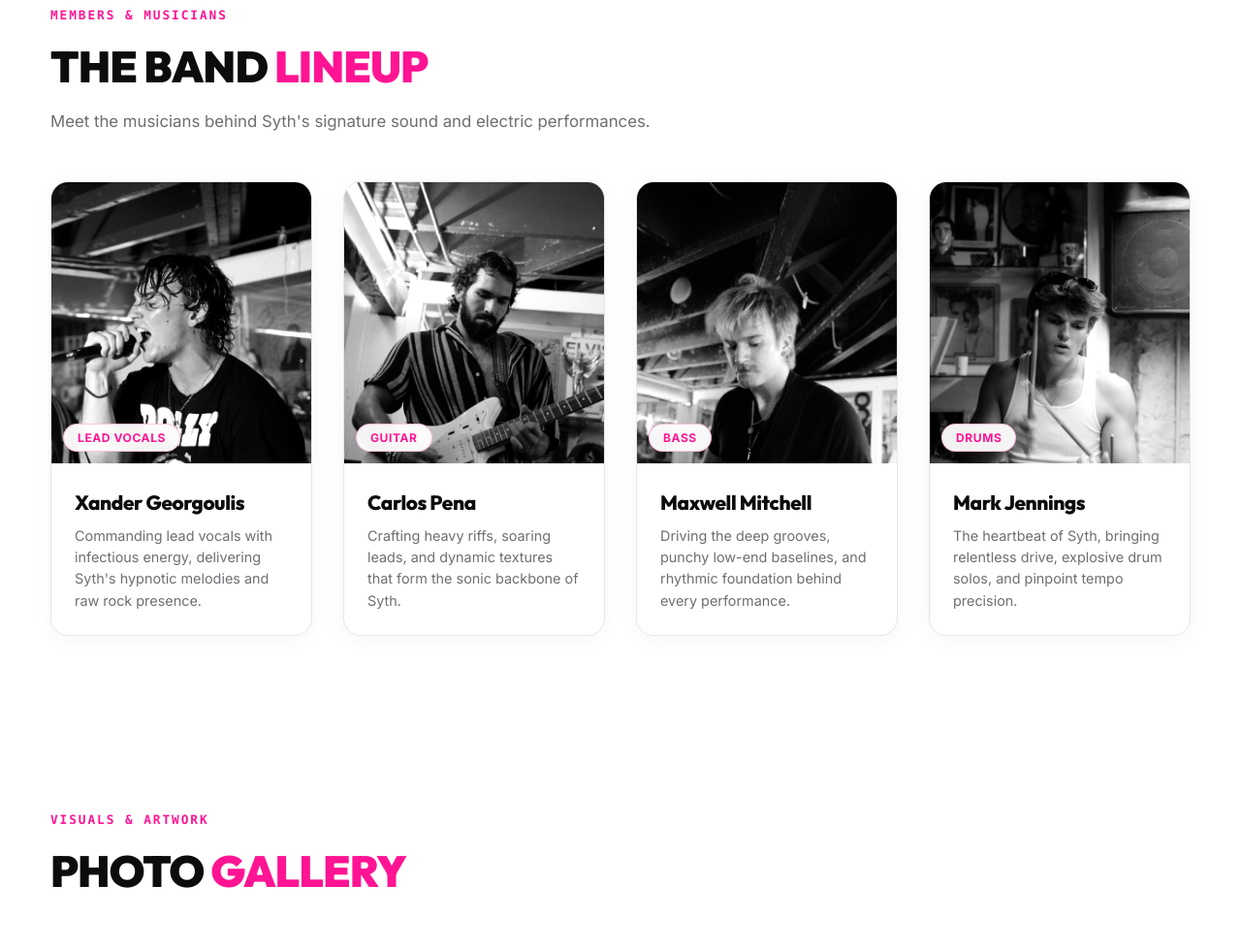
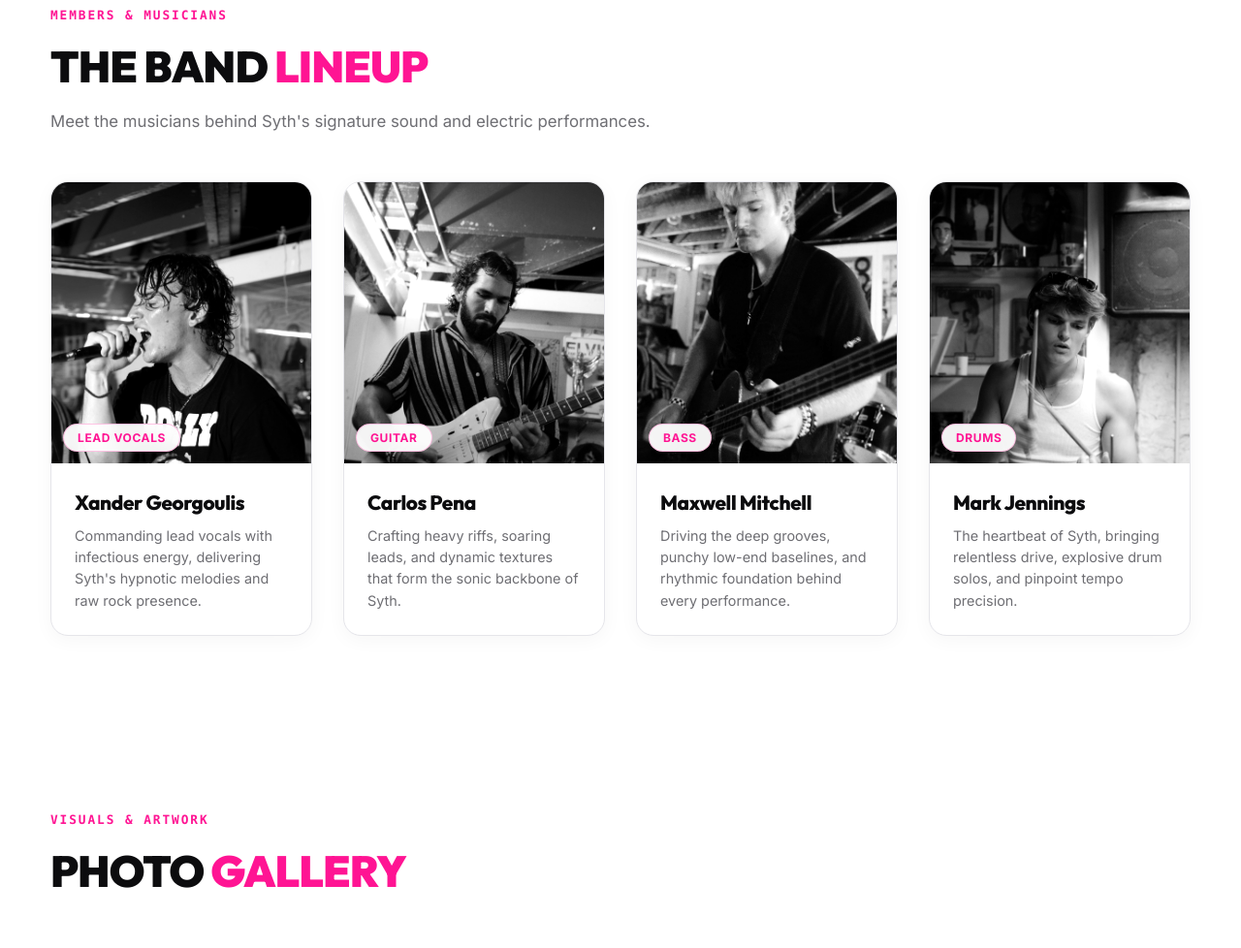
Before and after one commit to thesythband/thesythband.github.io, a plain HTML site: page Syth1.html in a window 1280 px wide. Shown: the part 5168-6146 px from the top of the page at 97% size. Drawn offline with Linux system fonts and the light colour scheme.

Commit message:
Adjust framing on Maxwell's lineup photo to show the bass

```diff
--- a/Syth1.html
+++ b/Syth1.html
@@ -444,7 +444,7 @@
             <!-- Member 3: Maxwell Mitchell -->
             <div class="member-card">
                 <div class="member-img-wrap">
-                    <img src="assets/member_maxwell.jpg" alt="Maxwell Mitchell - Bass" style="object-position: center top;">
+                    <img src="assets/member_maxwell.jpg" alt="Maxwell Mitchell - Bass" style="object-position: center 75%;">
                     <span class="member-role-tag">Bass</span>
                 </div>
                 <div class="member-info">
```
Also changed, not shown: index.html (+1 -1 lines).
